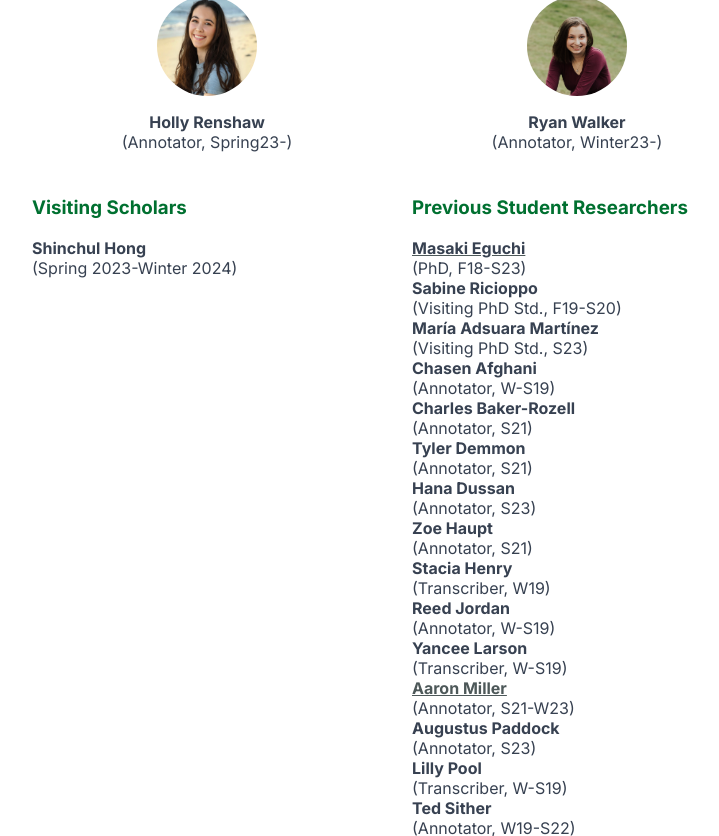
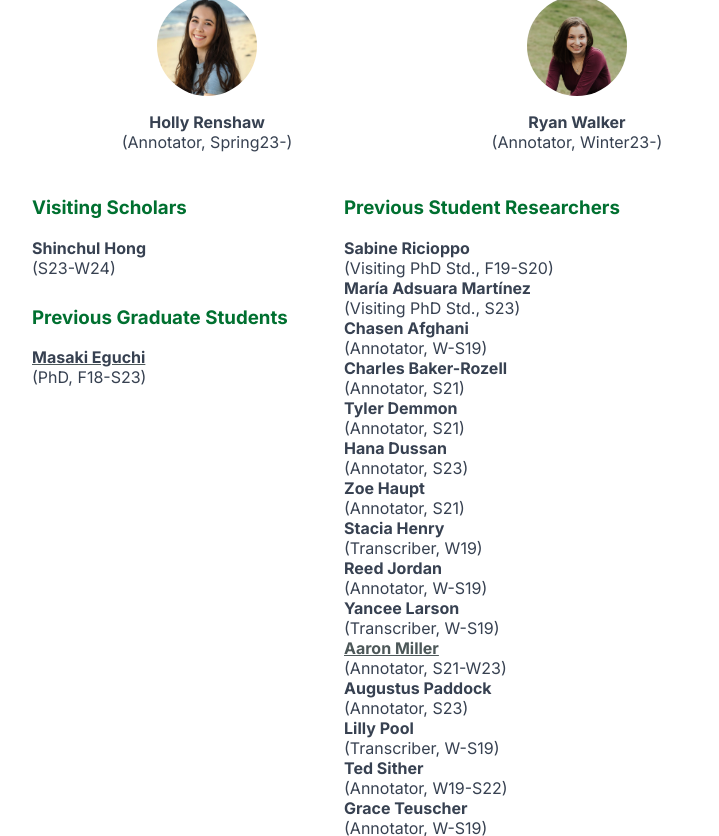
Before and after one commit to LCR-ADS-Lab/LCR-ADS-Home, a Jekyll site: the page built from docs/People.md, in a window 1280 px wide and 900 px high, scrolled down 949 px, cut to the strip 64-900 px from the top of the window. Shown: the whole strip, without its empty margins (248-967 px from the left). Built offline with Jekyll 4.4.1, drawn with Linux system fonts in a browser that asks for light colours.

Commit message:
Update People.md

```diff
--- a/docs/People.md
+++ b/docs/People.md
@@ -79,13 +79,16 @@ title: People
 <div style="display: flex; justify-content: space-between; width: 100%;">
     <div style="flex: 1; text-align: left; padding-right: 20px;">
         <h3>Visiting Scholars</h3>
-        <p><strong>Shinchul Hong</strong><br>(Spring 2023-Winter 2024)</p>
+        <p><strong>Shinchul Hong</strong><br>(S23-W24)</p>
+        <h3>Previous Graduate Students</h3>
+        <p>
+          <a href="https://masakieguchi.weebly.com/" target="_blank"><strong>Masaki Eguchi</strong></a><br>
+          (PhD, F18-S23)<br>
+        </p>
     </div>
-    <div style="flex: 1; text-align: left; padding-left: 20px;">
+    <div style="flex: 1.5; text-align: left; padding-left: 20px;">
         <h3>Previous Student Researchers</h3>
         <p>
-            <a href="https://masakieguchi.weebly.com/" target="_blank"><strong>Masaki Eguchi</strong></a><br>
-            (PhD, F18-S23)<br>
             <strong>Sabine Ricioppo</strong><br>
             (Visiting PhD Std., F19-S20)<br>
             <strong>María Adsuara Martínez</strong><br>
```
